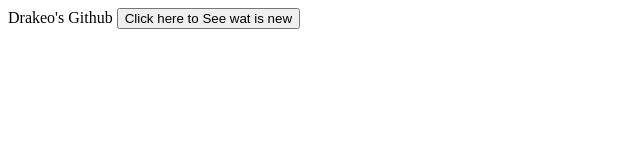
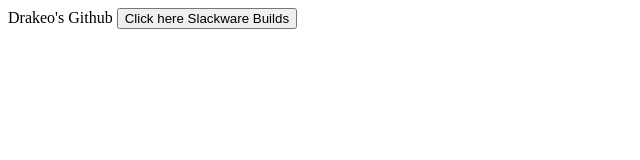
Before and after one commit to Drakeo/drakeo.github.io, a plain HTML site: page index.html in a window 1280 px wide. Shown: the full height of the page, 0-640 px from the left. Drawn offline with Linux system fonts and the light colour scheme.

Commit message:
set reference to repo

```diff
--- a/index.html
+++ b/index.html
@@ -2,11 +2,11 @@ Drakeo's Github
 <!DOCTYPE html>
 <html>
   <head>
-    <title>Little Penguin</title>
+    <title>Slackware Builds</title>
   </head>
   <body>
-    <button onclick="window.location.href='https://github.com/Drakeo';">
-      Click here to See wat is new
+    <button onclick="window.location.href='https://github.com/Drakeo/drakeo.github.io/tree/master/Slackware';">
+      Click here Slackware Builds
     </button>
   </body>
 </html>
```
